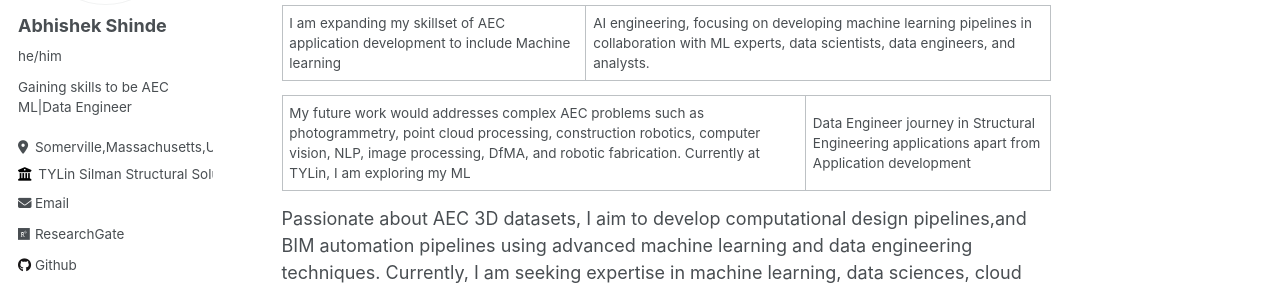
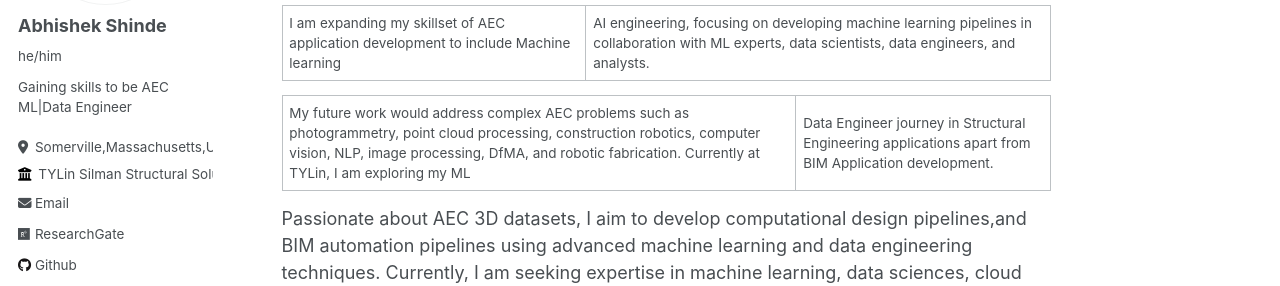
Before and after one commit to InquisitiveAS/InquisitiveAS.github.io, a Jekyll site: the page built from _pages/about.md, in a window 1280 px wide and 1183 px high. Shown: the part 317-603 px from the top of the window. Built offline with Jekyll 4.4.1, drawn with Linux system fonts in a browser that asks for light colours.

Commit message:
Update about me

```diff
--- a/_pages/about.md
+++ b/_pages/about.md
@@ -13,7 +13,7 @@ Aiming to become an accomplished AEC ML|Data Engineer with a future goal of beco
 
 I am expanding my skillset of AEC application development to include Machine learning | AI engineering, focusing on developing machine learning pipelines in collaboration with ML experts, data scientists, data engineers, and analysts.
 
-My future work would addresses complex AEC problems such as photogrammetry, point cloud processing, construction robotics, computer vision, NLP, image processing, DfMA, and robotic fabrication. Currently at TYLin, I am exploring my ML|Data Engineer journey in Structural Engineering applications apart from Application development
+My future work would address complex AEC problems such as photogrammetry, point cloud processing, construction robotics, computer vision, NLP, image processing, DfMA, and robotic fabrication. Currently at TYLin, I am exploring my ML|Data Engineer journey in Structural Engineering applications apart from BIM Application development.
 
 Passionate about AEC 3D datasets, I aim to develop computational design pipelines,and BIM automation pipelines using advanced machine learning and data engineering techniques. Currently, I am seeking expertise in machine learning, data sciences, cloud computing, and back-end development, while learning state-of-the-art frameworks and libraries to identify the best technology stack for my goals.
 
```
